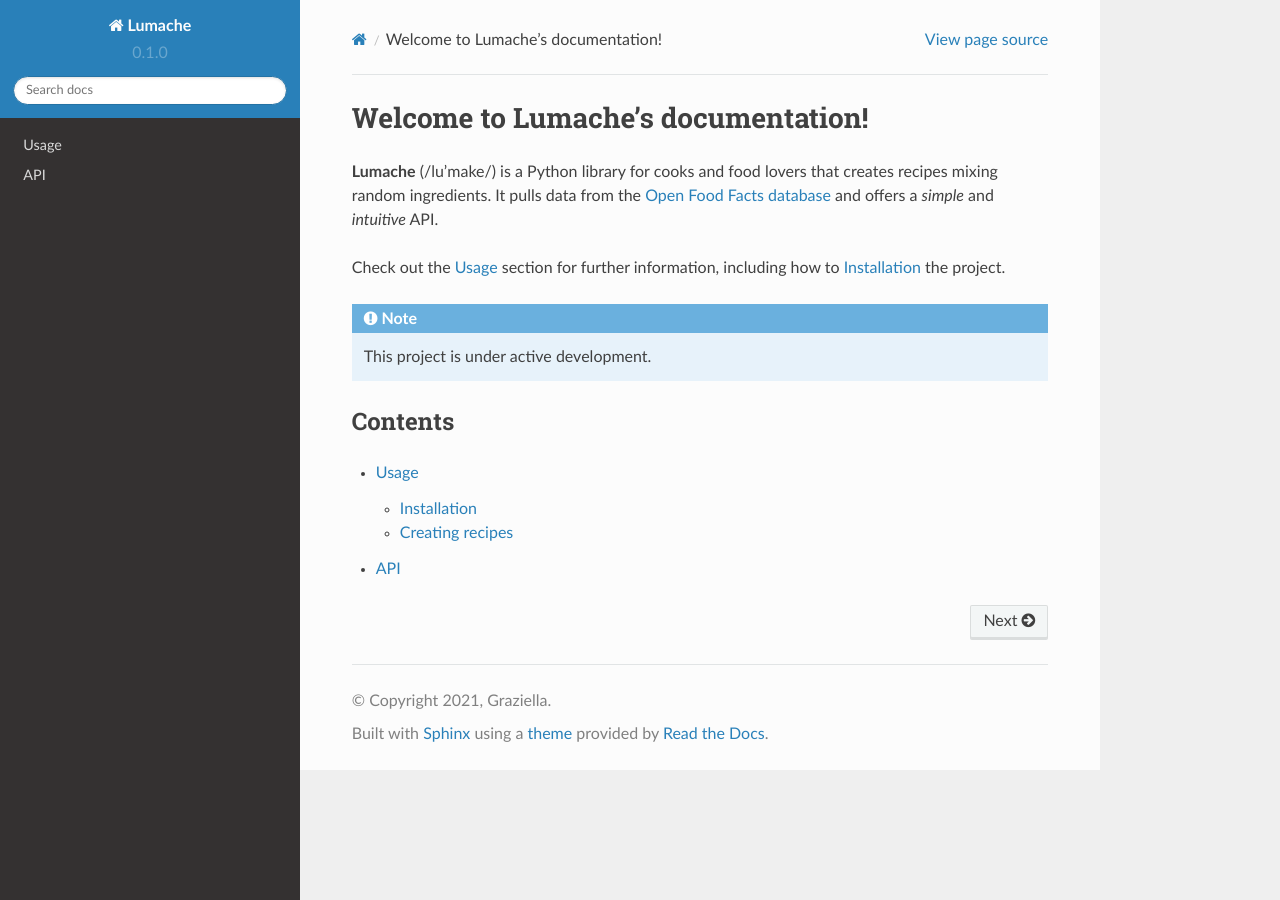
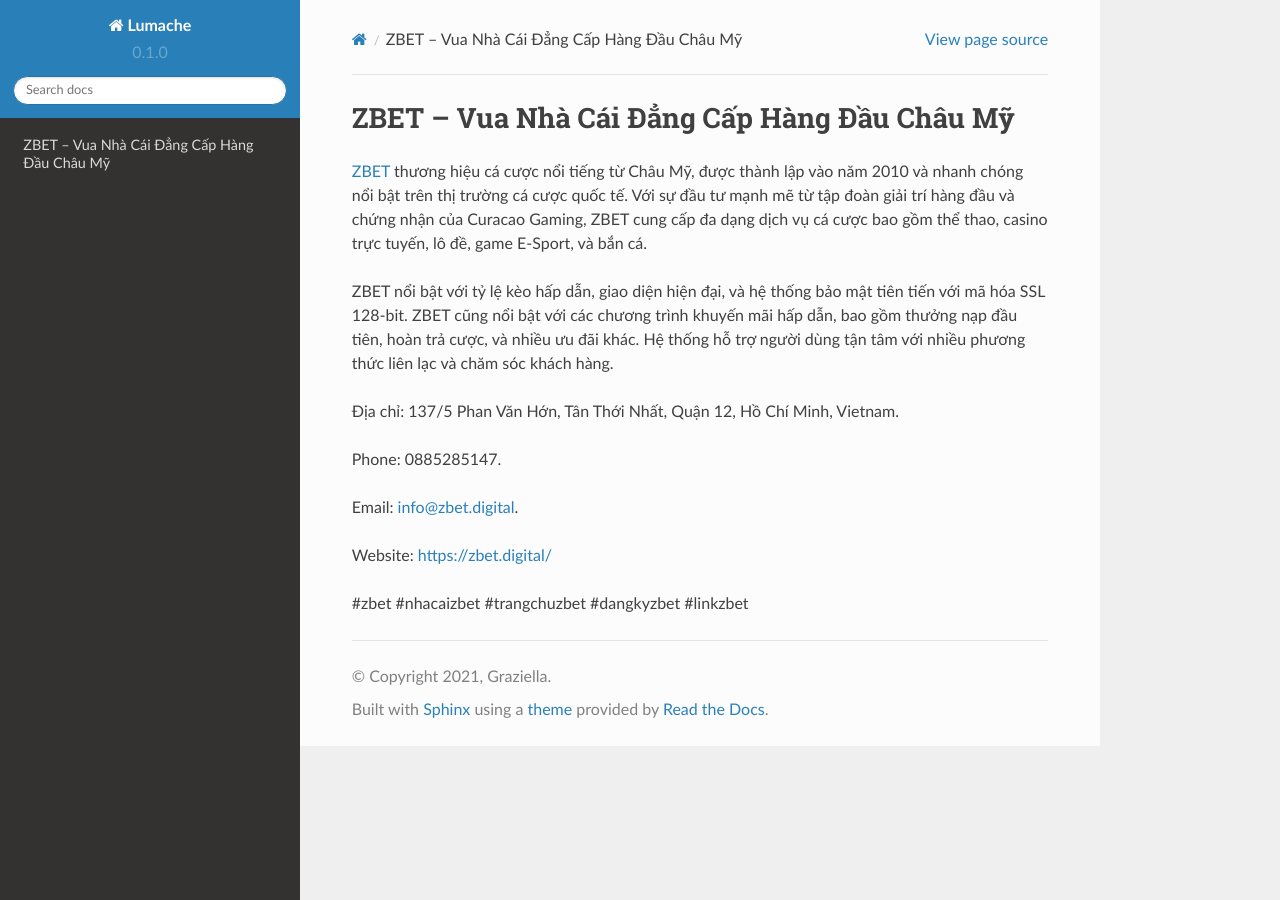
Before and after one commit to luongchanvien962/zbetdigital, a Sphinx documentation site: the page built from docs/source/index.rst, in a window 1280 px wide. Built offline with Sphinx 7.4.7 and the Read the Docs theme 2.0.0, drawn with Linux system fonts in a browser that asks for light colours.

Commit message:
Update index.rst

```diff
--- a/docs/source/index.rst
+++ b/docs/source/index.rst
@@ -1,22 +1,16 @@
-Welcome to Lumache's documentation!
+ZBET – Vua Nhà Cái Đẳng Cấp Hàng Đầu Châu Mỹ
 ===================================
 
-**Lumache** (/lu'make/) is a Python library for cooks and food lovers
-that creates recipes mixing random ingredients.
-It pulls data from the `Open Food Facts database <https://world.openfoodfacts.org/>`_
-and offers a *simple* and *intuitive* API.
+`ZBET <https://zbet.digital/>`_ thương hiệu cá cược nổi tiếng từ Châu Mỹ, được thành lập vào năm 2010 và nhanh chóng nổi bật trên thị trường cá cược quốc tế. Với sự đầu tư mạnh mẽ từ tập đoàn giải trí hàng đầu và chứng nhận của Curacao Gaming, ZBET cung cấp đa dạng dịch vụ cá cược bao gồm thể thao, casino trực tuyến, lô đề, game E-Sport, và bắn cá.
 
-Check out the :doc:`usage` section for further information, including
-how to :ref:`installation` the project.
+ZBET nổi bật với tỷ lệ kèo hấp dẫn, giao diện hiện đại, và hệ thống bảo mật tiên tiến với mã hóa SSL 128-bit. ZBET cũng nổi bật với các chương trình khuyến mãi hấp dẫn, bao gồm thưởng nạp đầu tiên, hoàn trả cược, và nhiều ưu đãi khác. Hệ thống hỗ trợ người dùng tận tâm với nhiều phương thức liên lạc và chăm sóc khách hàng.
 
-.. note::
+Địa chỉ: 137/5 Phan Văn Hớn, Tân Thới Nhất, Quận 12, Hồ Chí Minh, Vietnam.
 
-   This project is under active development.
+Phone: 0885285147.
 
-Contents
---------
+Email: info@zbet.digital.
 
-.. toctree::
+Website: https://zbet.digital/
 
-   usage
-   api
+#zbet #nhacaizbet #trangchuzbet #dangkyzbet #linkzbet
```
